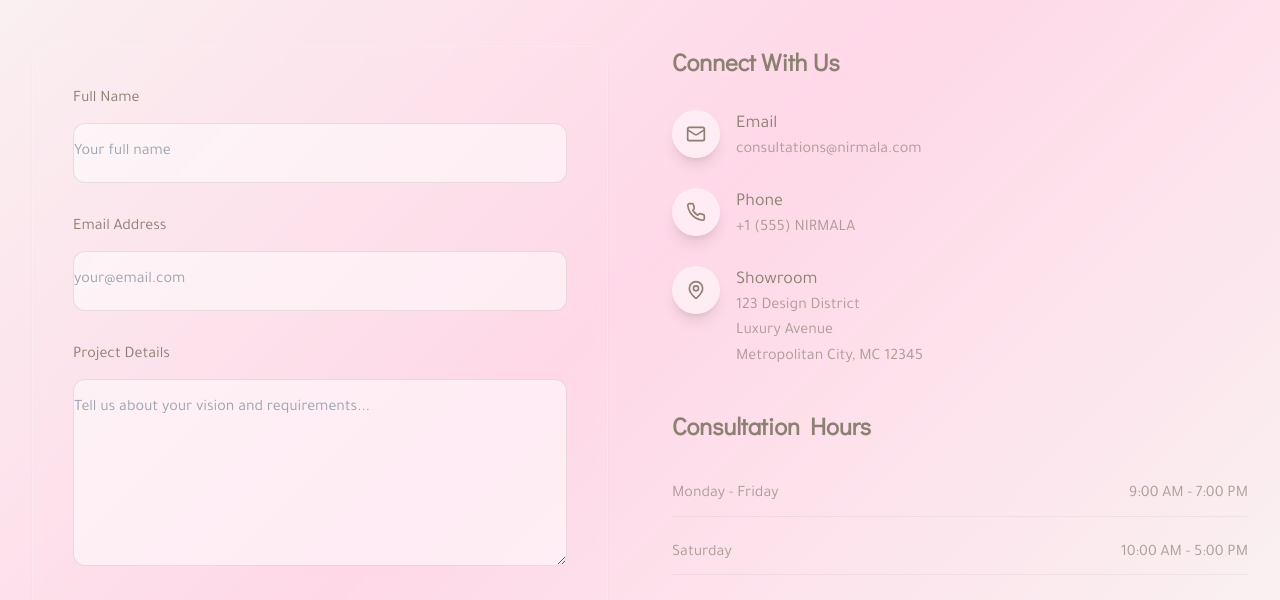
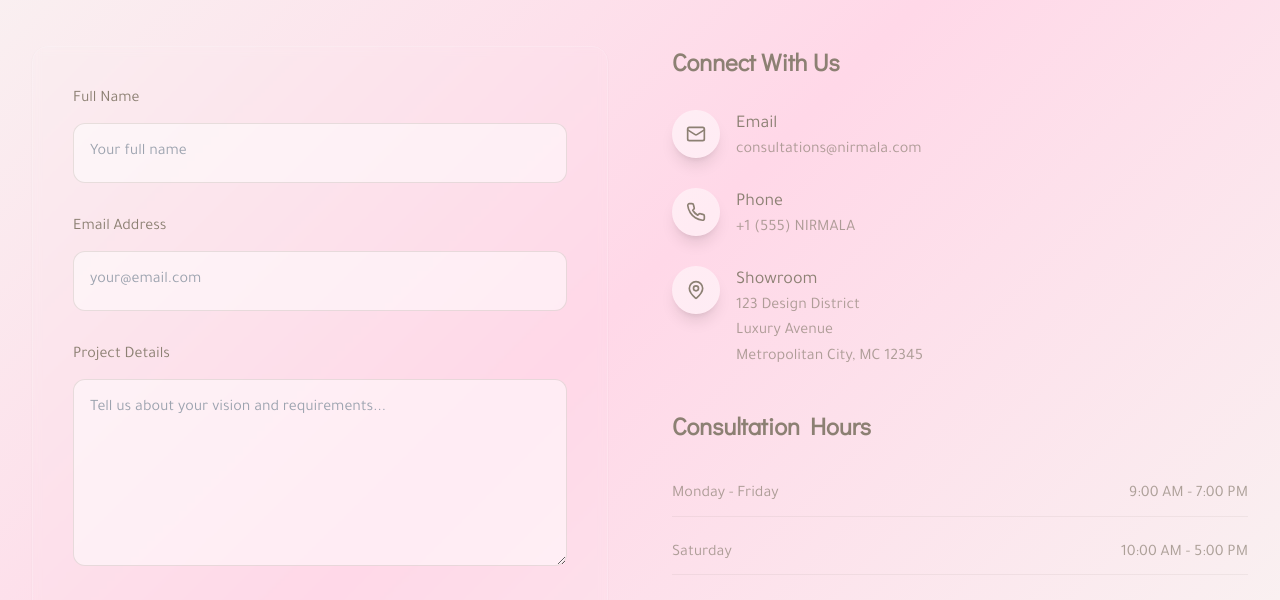
Before and after one commit to KhubiThakkar/nirmala, a Next.js app: page / in a window 1280 px wide. Shown: the part 5060-5660 px from the top of the page. Built offline with nearby package versions, Linux system fonts and the light colour scheme.

Commit message:
padding fix

```diff
--- a/components/contact-form.js
+++ b/components/contact-form.js
@@ -21,7 +21,7 @@ export default function ContactForm() {
                     id='name'
                     name='name'
                     type='text'
-                    className='w-full px-6 py-4 border border-warmBrown/20 rounded-xl focus:ring-2 focus:ring-warmBrown/30 focus:border-warmBrown transition-all duration-300 bg-white/50 backdrop-blur-sm'
+                    className='w-full px-4 sm:px-6 py-4 border border-warmBrown/20 rounded-xl focus:ring-2 focus:ring-warmBrown/30 focus:border-warmBrown transition-all duration-300 bg-white/50 backdrop-blur-sm'
                     placeholder='Your full name'
                 />
             </div>
@@ -36,7 +36,7 @@ export default function ContactForm() {
                     id='email'
                     name='email'
                     type='email'
-                    className='w-full px-6 py-4 border border-warmBrown/20 rounded-xl focus:ring-2 focus:ring-warmBrown/30 focus:border-warmBrown transition-all duration-300 bg-white/50 backdrop-blur-sm'
+                    className='w-full px-4 sm:px-6 py-4 border border-warmBrown/20 rounded-xl focus:ring-2 focus:ring-warmBrown/30 focus:border-warmBrown transition-all duration-300 bg-white/50 backdrop-blur-sm'
                     placeholder='your@email.com'
                 />
                 <ValidationError
@@ -56,7 +56,7 @@ export default function ContactForm() {
                     id='message'
                     name='message'
                     rows={6}
-                    className='w-full px-6 py-4 border border-warmBrown/20 rounded-xl focus:ring-2 focus:ring-warmBrown/30 focus:border-warmBrown transition-all duration-300 bg-white/50 backdrop-blur-sm'
+                    className='w-full px-4 sm:px-6 py-4 border border-warmBrown/20 rounded-xl focus:ring-2 focus:ring-warmBrown/30 focus:border-warmBrown transition-all duration-300 bg-white/50 backdrop-blur-sm'
                     placeholder='Tell us about your vision and requirements...'
                 ></textarea>
                 <ValidationError
```
